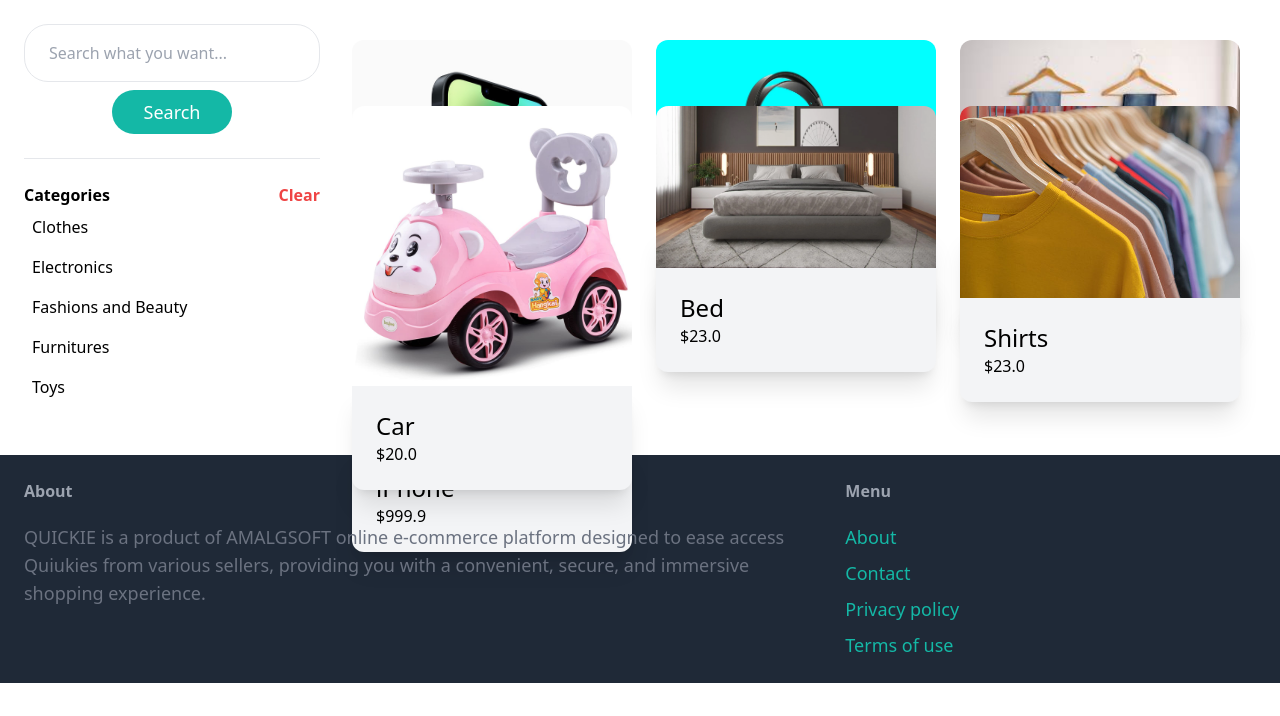
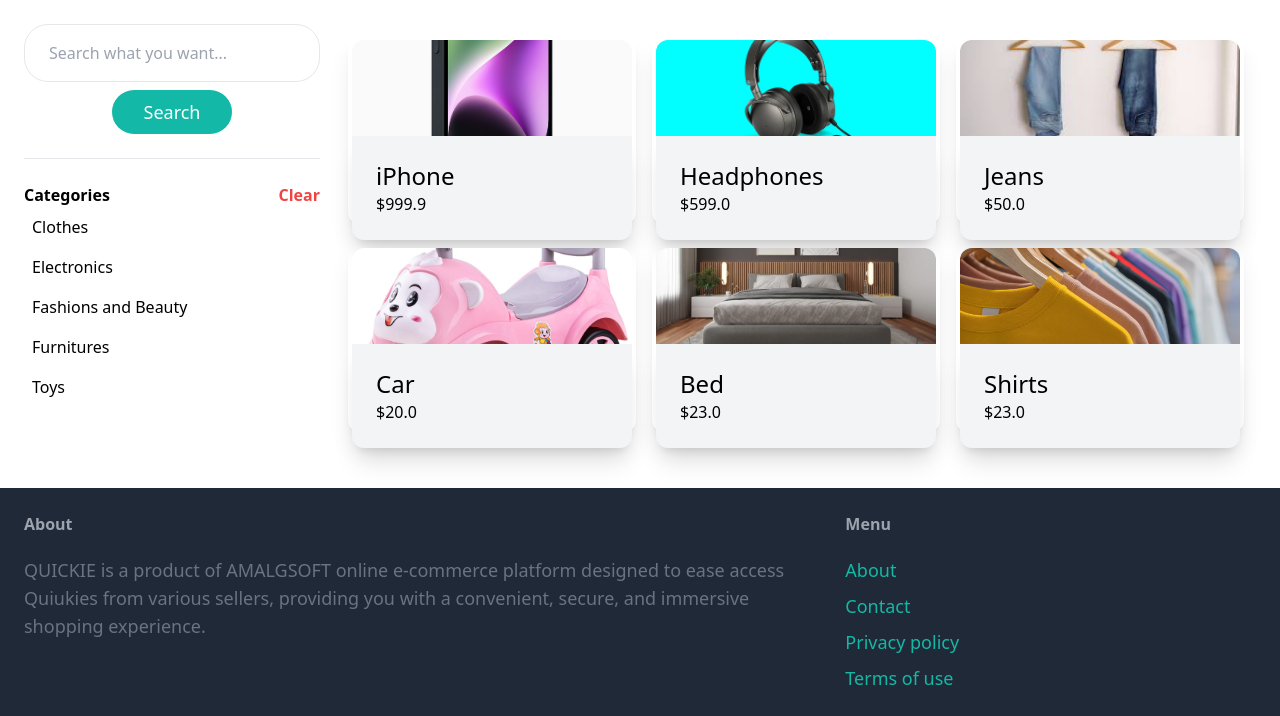
Before and after one commit to rivangushu200241/getitem, a Django app: page /items/ in a window 1280 px wide. Shown: the part 101-817 px from the top of the page. Before the commit the page ends 784 px from the top, so only its background shows below. Run offline with Django 4.2, Linux system fonts and the light colour scheme; data comes from the database, SQL or seed files in the repository; some libraries are stand-ins or nearby versions.

Commit message:
first commit

```diff
--- a/item/templates/item/items.html
+++ b/item/templates/item/items.html
@@ -63,11 +63,11 @@
                 <div class="row " >
 
                 {% for item in items %}
-                    <div class="column m-2">
+                    <div class="column m-2 shadow-xl h-48  rounded-b-xl">
 
                         <a href="{% url 'item:detail' item.id %}" class="">
-                            <div class="    ">
-                                <img src="{{ item.image.url }}" class="w-full rounded-t-xl dark:brightness-50   hover:drop-shadow-xl" alt="">
+                            <div class="md:shrink-0">
+                                <img src="{{ item.image.url }}" class="w-full h-24 rounded-t-xl dark:brightness-50   hover:drop-shadow-xl" alt="">
                             </div>
                             <div class="p-6 bg-gray-100 dark:text-white dark:bg-gray-800  rounded-b-xl shadow-xl hover:shadow-2xl">
                                 <h2 class="sm:text-2xl text-lg break-words">{{ item.name }}</h2>
```
